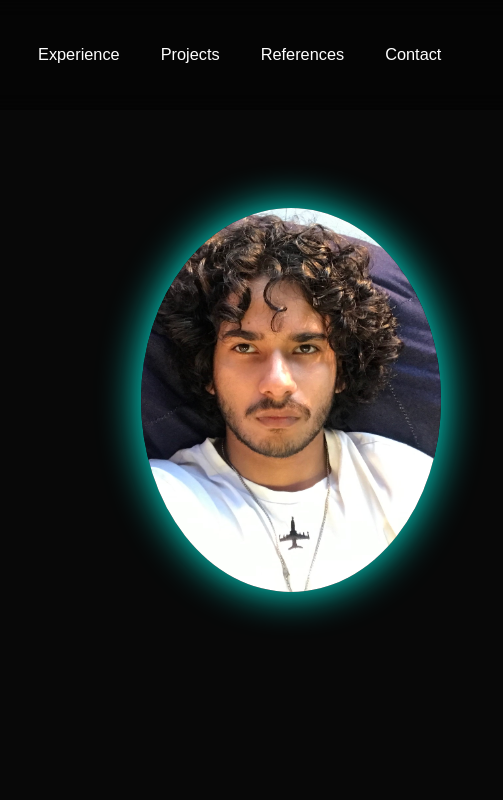
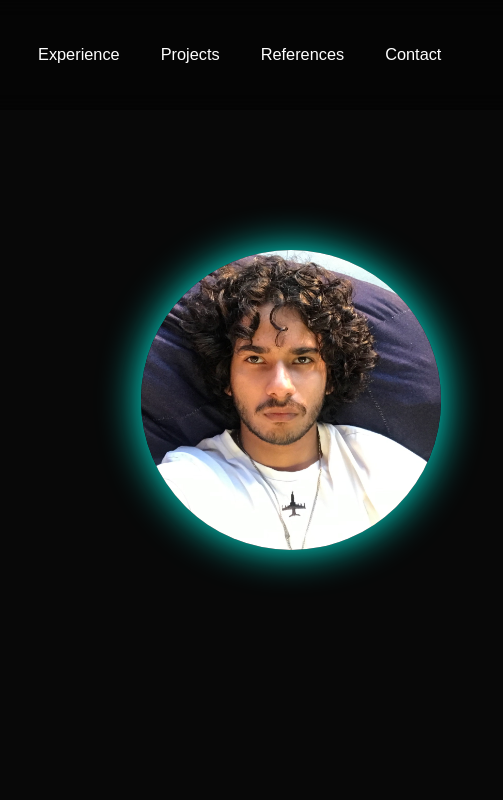
Before and after one commit to MasandHit/Portfolio, a plain HTML site: page index.html in a window 1280 px wide. Shown: the top 800 px of the page, 685-1188 px from the left. Drawn offline with nearby package versions, Linux system fonts and the light colour scheme.

Commit message:
Portfolio- Hitendra Masand

```diff
--- a/style.css
+++ b/style.css
@@ -122,8 +122,8 @@ span{
 
 .home-img {
     position: relative;
-    width: 30vw;
-    height: 30vw;
+    width: 50px;
+    height: 50px;
     min-width: 300px;
     min-height: 300px;
     max-width: 400px;
```
